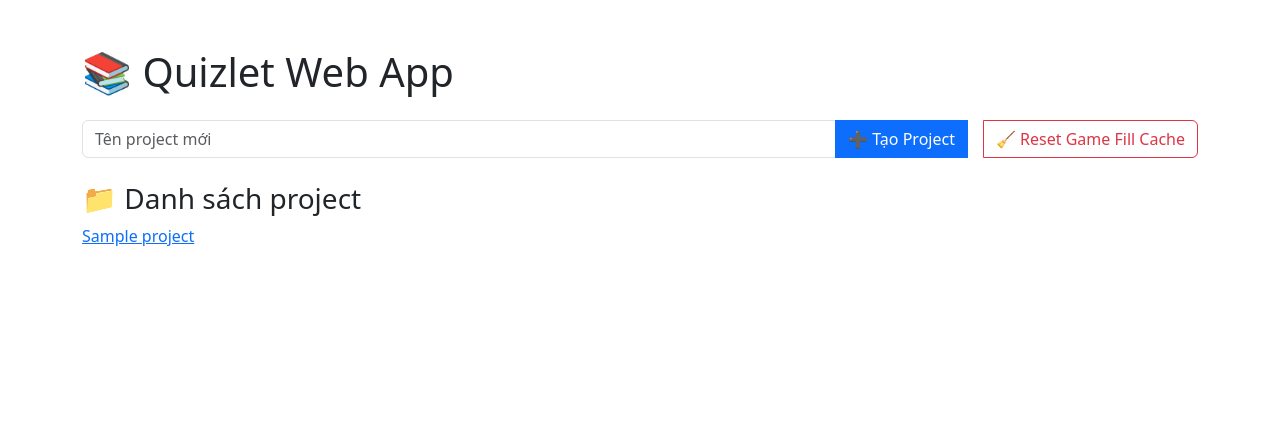
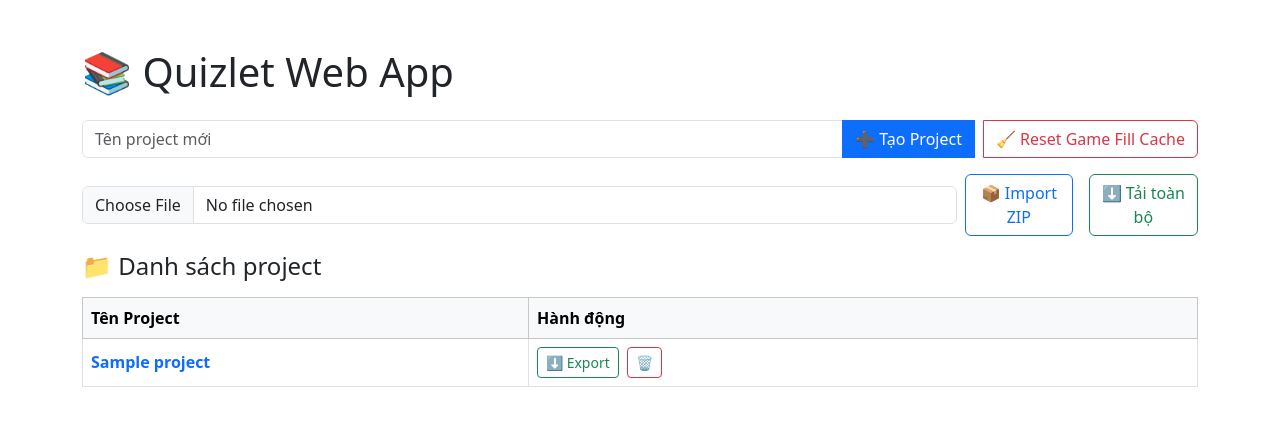
Before and after one commit to AnhTai1995/quizlet_web_demo, a Flask app: template templates/index.html in a window 1280 px wide. Shown: the top 426 px of the page. Run offline with Flask 3, Linux system fonts and the light colour scheme; the template is opened without the code that fills it: most values are stand-ins (such as "Sample title", 1, 10 or a date in 2020).

Commit message:
Add function import / export data

```diff
--- a/app.py
+++ b/app.py
@@ -1,8 +1,9 @@
-# app.py (full file with home, project management and games)
-from flask import Flask, render_template, request, redirect, url_for, session
+from flask import Flask, render_template, request, redirect, url_for, session, send_file, flash
 import os
 import csv
 import random
+import zipfile
+from io import BytesIO
 
 app = Flask(__name__)
 app.secret_key = 'quizlet-secret'
@@ -22,6 +23,8 @@
         return list(csv.DictReader(f))
 
 def save_flashcard(project, english, vietnamese):
+    if not english and not vietnamese:
+        return
     path = get_file_path(project)
     is_new = not os.path.exists(path)
     with open(path, "a", newline='', encoding="utf-8") as f:
@@ -41,6 +44,25 @@
 def index():
     projects = [f[:-4] for f in os.listdir(DATA_DIR) if f.endswith(".csv")]
     return render_template("index.html", projects=projects)
+
+@app.route("/reset_fill")
+def reset_fill():
+    session.pop("fill", None)
+    return redirect(url_for("index"))
+
+@app.route("/export/<project>")
+def export_csv(project):
+    path = get_file_path(project)
+    if os.path.exists(path):
+        return send_file(path, as_attachment=True)
+    return "File not found", 404
+
+@app.route("/delete_project/<project>", methods=["POST"])
+def delete_project(project):
+    path = get_file_path(project)
+    if os.path.exists(path):
+        os.remove(path)
+    return redirect(url_for("index"))
 
 @app.route("/create_project", methods=["POST"])
 def create_project():
@@ -73,7 +95,13 @@
         save_all_flashcards(project, flashcards)
     return redirect(url_for("project_view", project=project))
 
-# ========== Game Routes ========== #
+@app.route("/delete_flashcard/<project>/<int:index>", methods=["POST"])
+def delete_flashcard(project, index):
+    flashcards = load_flashcards(project)
+    if 0 <= index < len(flashcards):
+        flashcards.pop(index)
+        save_all_flashcards(project, flashcards)
+    return redirect(url_for("project_view", project=project))
 
 @app.route("/game/<project>")
 def game_choice(project):
@@ -87,58 +115,50 @@
         return "Cần ít nhất 4 flashcards để chơi."
 
     if "quiz" not in session:
-        session["quiz"] = {
-            "cards": random.sample(cards, len(cards)),
-            "index": 0,
-            "score": 0,
-            "last_result": None,
-            "last_answer": None
-        }
+        session["quiz"] = {"cards": random.sample(cards, len(cards)), "index": 0, "score": 0, "show": False, "result": None}
 
     quiz = session["quiz"]
     index = quiz["index"]
-    if index >= len(quiz["cards"]):
-        result = {"score": quiz["score"], "total": len(quiz["cards"])}
+    total = len(quiz["cards"])
+
+    if request.method == "POST":
+        user_answer = request.form.get("answer")
+        correct = session.get("current_answer")
+        is_correct = (user_answer == correct)
+        if is_correct:
+            quiz["score"] += 1
+        quiz["result"] = {"is_correct": is_correct, "correct_answer": correct, "user_answer": user_answer}
+        quiz["show"] = True
+        session["quiz"] = quiz
+        return redirect(url_for("game_multiple", project=project, lang=lang))
+
+    if index >= total:
+        result = {"score": quiz["score"], "total": total}
         session.pop("quiz")
+        session.pop("current_answer", None)
         return render_template("game_multiple_result.html", project=project, result=result)
 
     current = quiz["cards"][index]
     question = current["Vietnamese"] if lang == "vi" else current["English"]
     answer = current["English"] if lang == "vi" else current["Vietnamese"]
     pool = list({c["English"] if lang == "vi" else c["Vietnamese"] for c in cards if (c["English"] if lang == "vi" else c["Vietnamese"]) != answer})
-    choices = random.sample(pool, min(3, len(pool))) + [answer]
+    choices = random.sample(pool, 3) + [answer] if len(pool) >= 3 else pool + [answer]
     random.shuffle(choices)
 
-    if request.method == "POST":
-        user_answer = request.form.get("answer")
-        is_correct = (user_answer == answer)
-        if is_correct:
-            quiz["score"] += 1
-        quiz["last_result"] = is_correct
-        quiz["last_answer"] = user_answer
-        quiz["show_answer"] = True
+    show_result = quiz.get("show", False)
+    result_data = quiz.get("result") if show_result else None
+
+    session["current_answer"] = answer  # ✅ Đặt trước khi index++
+
+    if show_result:
+        quiz["index"] += 1
+        quiz["show"] = False
         session["quiz"] = quiz
-        return redirect(url_for("game_multiple", project=project, lang=lang))
 
-    show_answer = quiz.pop("show_answer", False)
-    last_result = quiz.get("last_result")
-    last_answer = quiz.get("last_answer")
-    if show_answer:
-        quiz["index"] += 1
-    session["quiz"] = quiz
+    return render_template("game_multiple.html", project=project, lang=lang,
+                           question=question, answer=answer, choices=choices,
+                           index=index+1, total=total, result=result_data)
 
-    return render_template("game_multiple.html",
-                           project=project,
-                           lang=lang,
-                           question=question,
-                           answer=answer,
-                           choices=choices,
-                           show_answer=show_answer,
-                           last_result=last_result,
-                           last_answer=last_answer,
-                           index=index + 1,
-                           total=len(quiz["cards"]))
-# Game Fill
 @app.route("/game/<project>/fill/<lang>", methods=["GET", "POST"])
 def game_fill(project, lang):
     cards = load_flashcards(project)
@@ -153,7 +173,6 @@
     idx = quiz["index"]
     total = len(quiz["cards"])
 
-    # Khi hết flashcards
     if idx >= total:
         result_summary = {"correct": quiz["correct"], "total": total}
         session.pop("fill")
@@ -187,22 +206,46 @@
 def game_flip(project):
     cards = load_flashcards(project)
     cards = [c for c in cards if c["English"] and c["Vietnamese"]]
-
-    if "flip_index" not in session:
+    if "flip_cards" not in session:
         session["flip_cards"] = random.sample(cards, len(cards))
         session["flip_index"] = 0
-
     flip_cards = session["flip_cards"]
-    index = session["flip_index"]
-    current = flip_cards[index] if index < len(flip_cards) else None
-
-    session["flip_index"] = index + 1 if index + 1 < len(flip_cards) else 0
-
+    idx = session["flip_index"]
+    current = flip_cards[idx] if idx < len(flip_cards) else None
+    session["flip_index"] = idx+1 if idx+1 < len(flip_cards) else 0
     return render_template("game_flip.html", project=project, cards=[current] if current else [])
 
-@app.route("/reset_fill")
-def reset_fill():
-    session.pop("fill_state", None)
+@app.route("/export_all")
+def export_all():
+    memory_file = BytesIO()
+    with zipfile.ZipFile(memory_file, 'w') as zf:
+        for filename in os.listdir(DATA_DIR):
+            if filename.endswith(".csv"):
+                path = os.path.join(DATA_DIR, filename)
+                zf.write(path, arcname=filename)
+    memory_file.seek(0)
+    return send_file(memory_file, download_name="flashcards_backup.zip", as_attachment=True)
+
+@app.route("/import", methods=["POST"])
+def import_zip():
+    uploaded_file = request.files.get("zip_file")
+    if not uploaded_file or not uploaded_file.filename.endswith(".zip"):
+        flash("Vui lòng tải lên tệp .zip hợp lệ")
+        return redirect(url_for("index"))
+
+    try:
+        with zipfile.ZipFile(uploaded_file) as zf:
+            for filename in zf.namelist():
+                print(f"📦 Importing file: {filename}")
+                if not filename.endswith(".csv"):
+                    continue
+                content = zf.read(filename).decode("utf-8")
+                with open(os.path.join(DATA_DIR, filename), "w", encoding="utf-8") as f:
+                    f.write(content)
+        flash("✅ Đã import thành công")
+    except Exception as e:
+        flash(f"❌ Lỗi khi import: {str(e)}")
+
     return redirect(url_for("index"))
 
 if __name__ == "__main__":
--- a/templates/index.html
+++ b/templates/index.html
@@ -8,24 +8,44 @@
 <body>
 <div class="container mt-5">
   <h1 class="mb-4">📚 Quizlet Web App</h1>
-  <form action="/create_project" method="POST" class="input-group mb-4">
+
+  <form action="/create_project" method="POST" class="input-group mb-3">
     <input type="text" name="project_name" class="form-control" placeholder="Tên project mới" required>
     <button class="btn btn-primary" type="submit">➕ Tạo Project</button>
-    <a style="margin-left: 15px;" href="{{ url_for('reset_fill') }}" class="btn btn-outline-danger">🧹 Reset Game Fill Cache</a>
+    <a href="{{ url_for('reset_fill') }}" class="btn btn-outline-danger ms-2">🧹 Reset Game Fill Cache</a>
   </form>
 
+  <form action="{{ url_for('import_zip') }}" method="POST" enctype="multipart/form-data" class="d-flex align-items-center gap-2 mb-3">
+    <input type="file" name="zip_file" class="form-control" required>
+    <button type="submit" class="btn btn-outline-primary">📦 Import ZIP</button>
+    <a href="{{ url_for('export_all') }}" class="btn btn-outline-success ms-2">⬇ Tải toàn bộ</a>
+  </form>
 
-  <h3>📁 Danh sách project</h3>
+  <h4 class="mb-3">📁 Danh sách project</h4>
+  <table class="table table-bordered align-middle">
+    <thead class="table-light">
+      <tr>
+        <th width="40%">Tên Project</th>
+        <th width="60%">Hành động</th>
+      </tr>
+    </thead>
+    <tbody>
+      {% for p in projects %}
+        <tr>
+          <td><a href="{{ url_for('project_view', project=p) }}" class="fw-bold text-decoration-none">{{ p }}</a></td>
+          <td>
+            <div class="d-flex gap-2">
+              <a href="{{ url_for('export_csv', project=p) }}" class="btn btn-sm btn-outline-success">⬇ Export</a>
+              <form action="{{ url_for('delete_project', project=p) }}" method="post" onsubmit="return confirm('Bạn có chắc muốn xóa project này?')">
+                <button class="btn btn-sm btn-outline-danger">🗑</button>
+              </form>
+            </div>
+          </td>
+        </tr>
+      {% endfor %}
+    </tbody>
+  </table>
 
-  <ul class="list-group"> </ul>
-    {% for project in projects %}
-      <li class="list-group-item d-flex justify-content-between align-items-center">
-        <a href="{{ url_for('project_view', project=project) }}">{{ project }}</a>
-      </li>
-    {% else %}
-      <li class="list-group-item">Chưa có project nào.</li>
-    {% endfor %}
-  </ul>
 </div>
 </body>
 </html>
```
Also changed, not shown: templates/game_multiple.html (+5 -5 lines), templates/project.html (+11 -1 lines).
